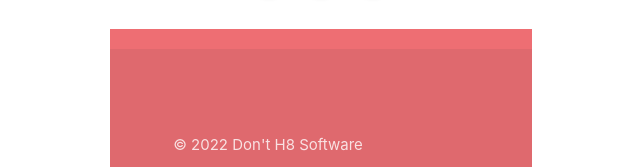
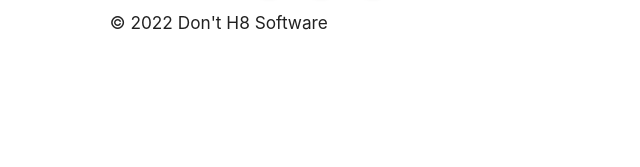
Before and after one commit to donth8/donth8.github.io, a plain HTML site: page index.html in a window 1280 px wide. Shown: the part 696-863 px from the top of the page, without its empty margins (319-959 px from the left). After the commit the page ends 800 px from the top, so only its background shows below. Drawn offline with nearby package versions, Linux system fonts and the light colour scheme.

Commit message:
Fix footer

```diff
--- a/index.html
+++ b/index.html
@@ -34,14 +34,8 @@
                     </svg>
                 </a>
             </h3>
+            <h6>© 2022 Don't H8 Software</h6>
         </div>
-        <footer class="page-footer">
-            <div class="footer-copyright">
-                <div class="container">
-                    © 2022 Don't H8 Software
-                </div>
-            </div>
-        </footer>
     </div>
 
     <script src="https://code.jquery.com/jquery-2.1.1.min.js"></script>
```
